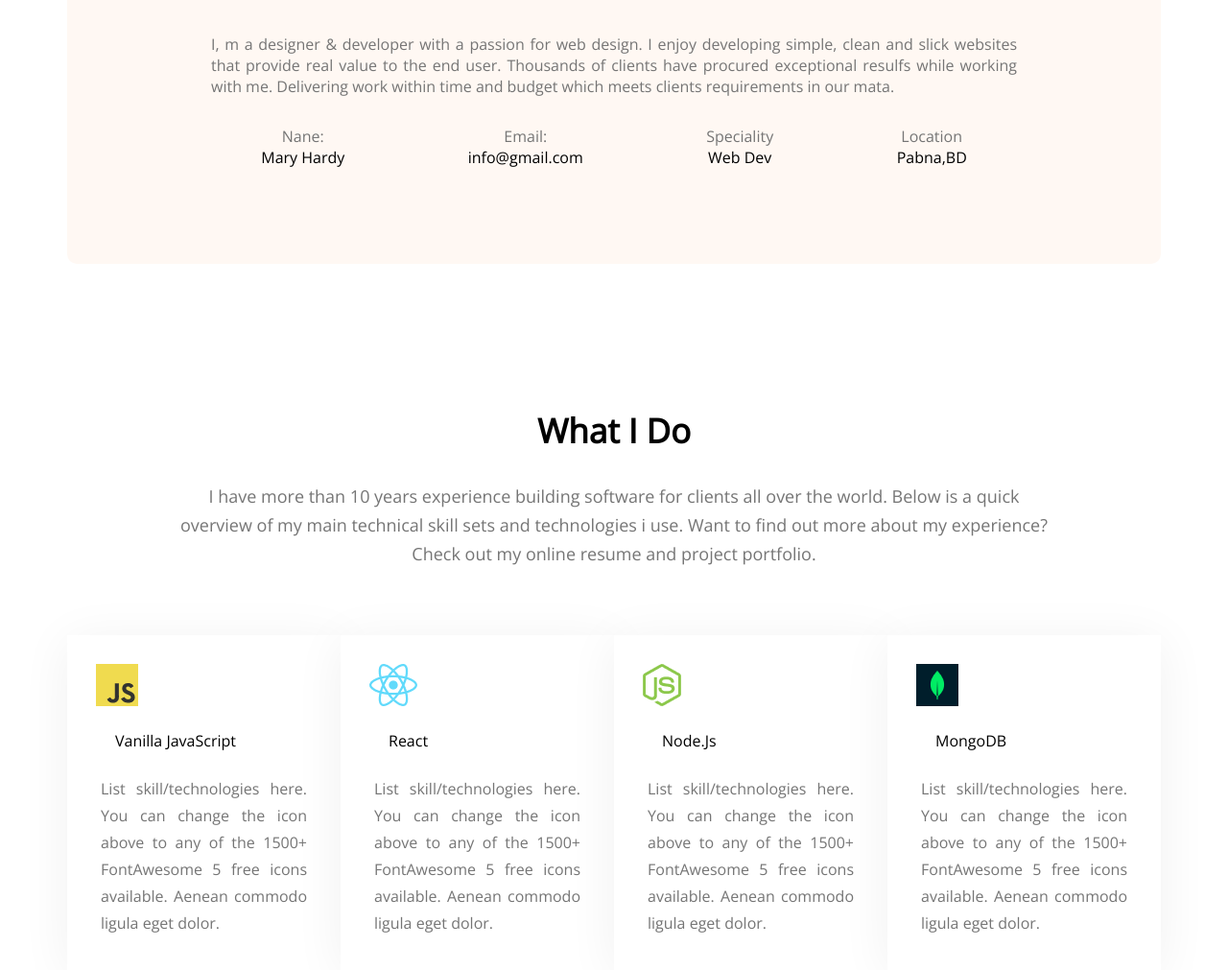
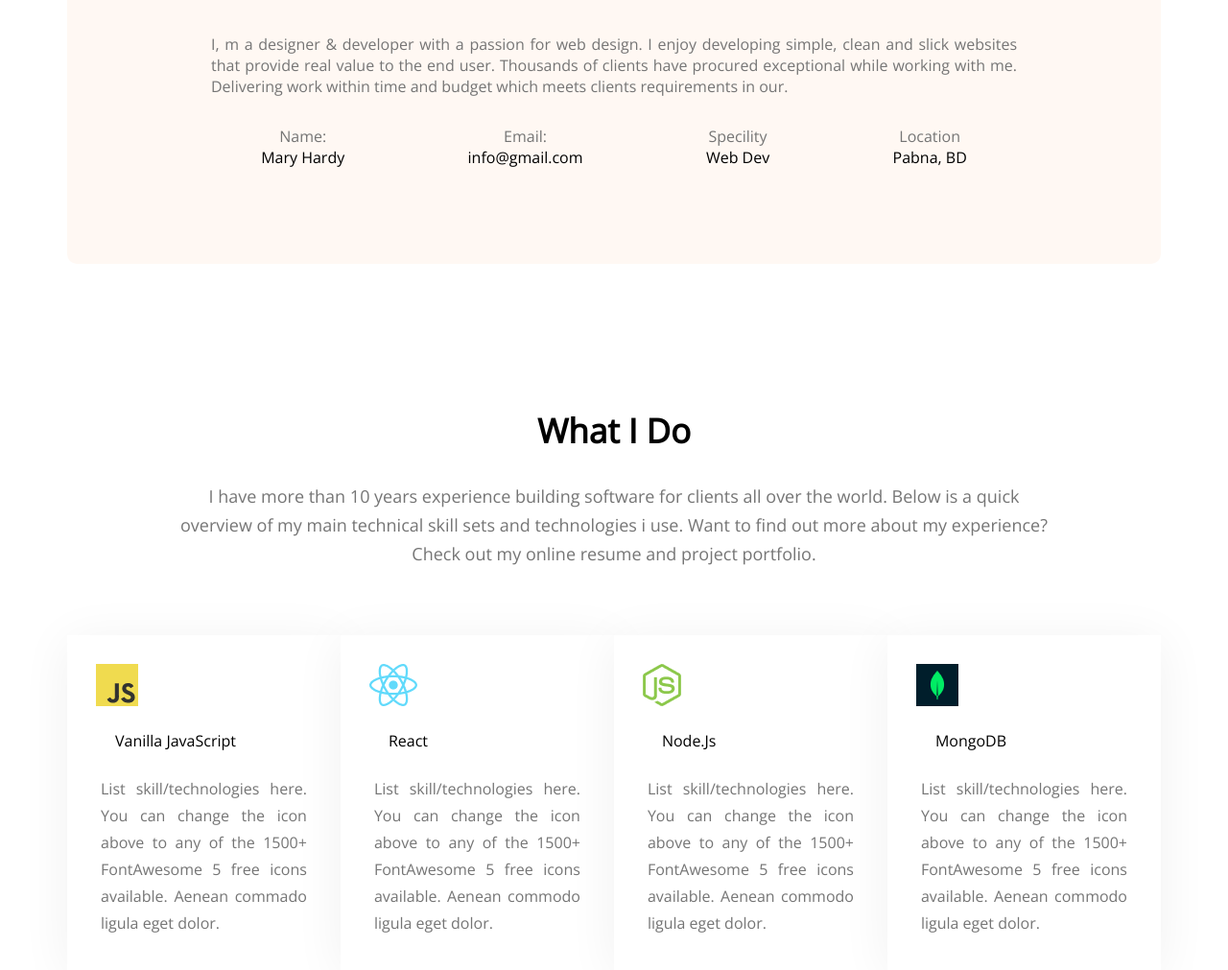
Before and after one commit to ruhulaminpollob/Devoloper-portfolio, a plain HTML site: page index.html in a window 1280 px wide. Shown: the part 980-1991 px from the top of the page at 96% size. Drawn offline with nearby package versions, Linux system fonts and the light colour scheme.

Commit message:
updateing some spell mistics

```diff
--- a/index.html
+++ b/index.html
@@ -4,7 +4,7 @@
     <meta charset="UTF-8">
     <meta http-equiv="X-UA-Compatible" content="IE=edge">
     <meta name="viewport" content="width=device-width, initial-scale=1.0">
-    <title>Mary Harrdy</title>
+    <title>Mary Hardy</title>
     <link rel="stylesheet" href="styles/portfolio.css">
     <link rel="preconnect" href="https://fonts.googleapis.com"><link rel="preconnect" href="https://fonts.gstatic.com" crossorigin><link href="https://fonts.googleapis.com/css2?family=Open+Sans&display=swap" rel="stylesheet">
 </head>
@@ -20,7 +20,7 @@
             </ul>
         </nav>
         <div class="banner">
-            <div class="discrition">
+            <div class="discription">
                 <h3 class="banner-suptitle">Hi I am</h3>
                 <h1 class="banner-title">Mary Hardy</h1>
                 <p class="banner-discription">Shot what able cold new see hold.Friendly as an betrayed formerly he. Morning because as to society behaved moments.</p>
@@ -32,10 +32,10 @@
     <main>
         <section class="about">
             <h3 class="section-title">About Me</h3>
-            <p class="section-discription">I, m a designer & developer with a passion for web design. I enjoy developing simple, clean and slick websites that provide real value to the end user. Thousands of clients have procured exceptional resulfs while working with me. Delivering work within time and budget which meets clients requirements in our mata.</p>
+            <p class="section-discription">I, m a designer & developer with a passion for web design. I enjoy developing simple, clean and slick websites that provide real value to the end user. Thousands of clients have procured exceptional while working with me. Delivering work within time and budget which meets clients requirements in our.</p>
             <div class="about-info-container">
                 <div class="info-container">
-                    <p class="info-title">Nane:</p>
+                    <p class="info-title">Name:</p>
                     <p class="info-discription">Mary Hardy</p>
                 </div>
                 <div class="info-container">
@@ -43,12 +43,12 @@
                     <p class="info-discription">info@gmail.com</p>
                 </div>
                 <div class="info-container">
-                    <p class="info-title">Speciality</p>
+                    <p class="info-title">Specility</p>
                     <p class="info-discription">Web Dev</p>
                 </div>
                 <div class="info-container">
                     <p class="info-title">Location</p>
-                    <p class="info-discription">Pabna,BD</p>
+                    <p class="info-discription">Pabna, BD</p>
                 </div>
             </div>
         </section>
@@ -62,7 +62,7 @@
                 <div class="skills">
                     <img src="images/icons/js.png" alt="">
                     <p class="skill-title">Vanilla JavaScript</p>
-                    <p class="skill-discription">List skill/technologies here. You can change the icon above to any of the 1500+ FontAwesome 5 free icons available. Aenean commodo ligula eget dolor.</p>
+                    <p class="skill-discription">List skill/technologies here. You can change the icon above to any of the 1500+ FontAwesome 5 free icons available. Aenean commado ligula eget dolor.</p>
                 </div>
                 <div class="skills">
                     <img src="images/icons/react.png" alt="">
--- a/styles/portfolio.css
+++ b/styles/portfolio.css
@@ -40,7 +40,7 @@ nav li{
     align-items: center;
 
 }
-.discrition{
+.discription{
     margin: 0 200px;
 }
 
```
